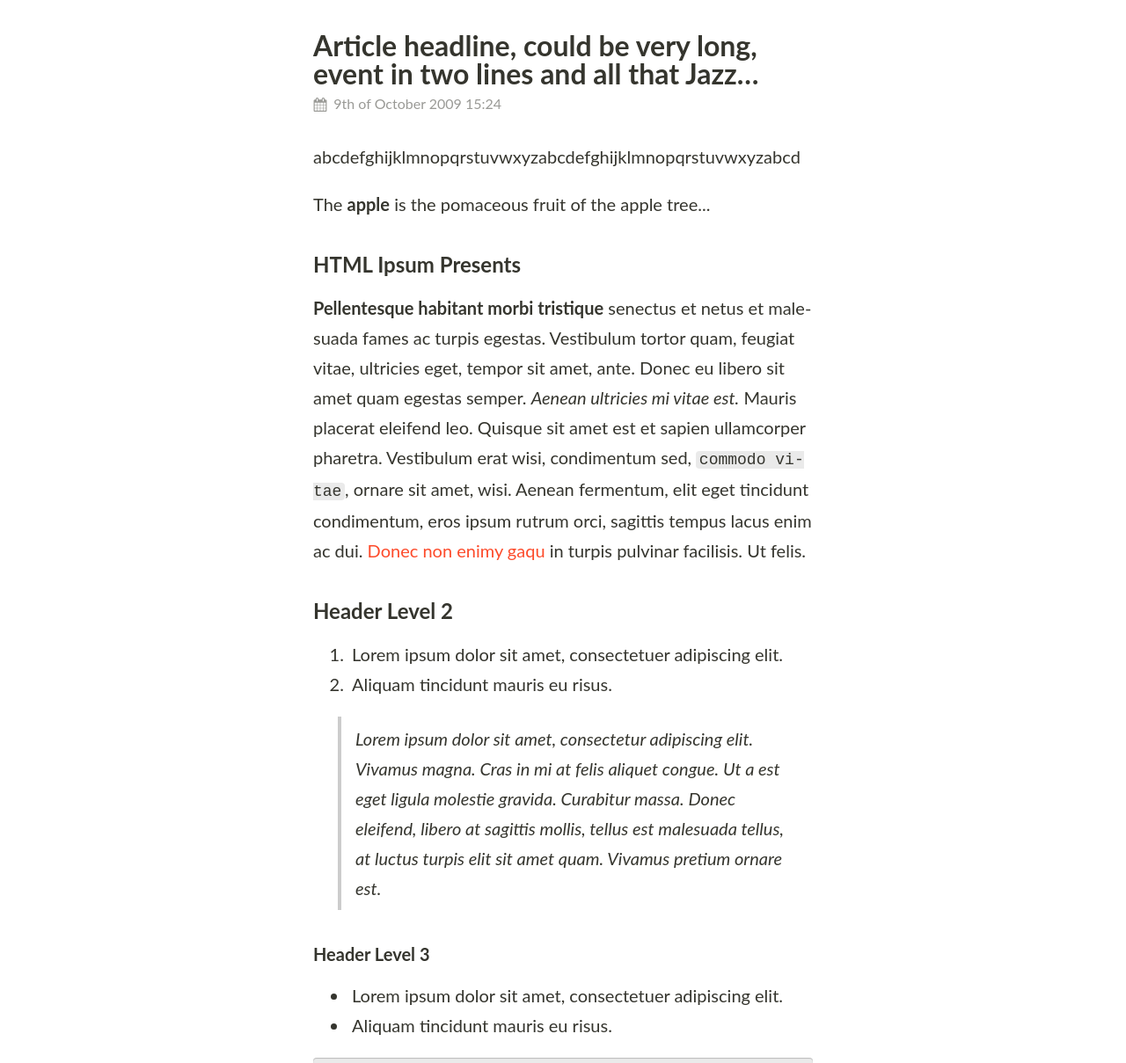
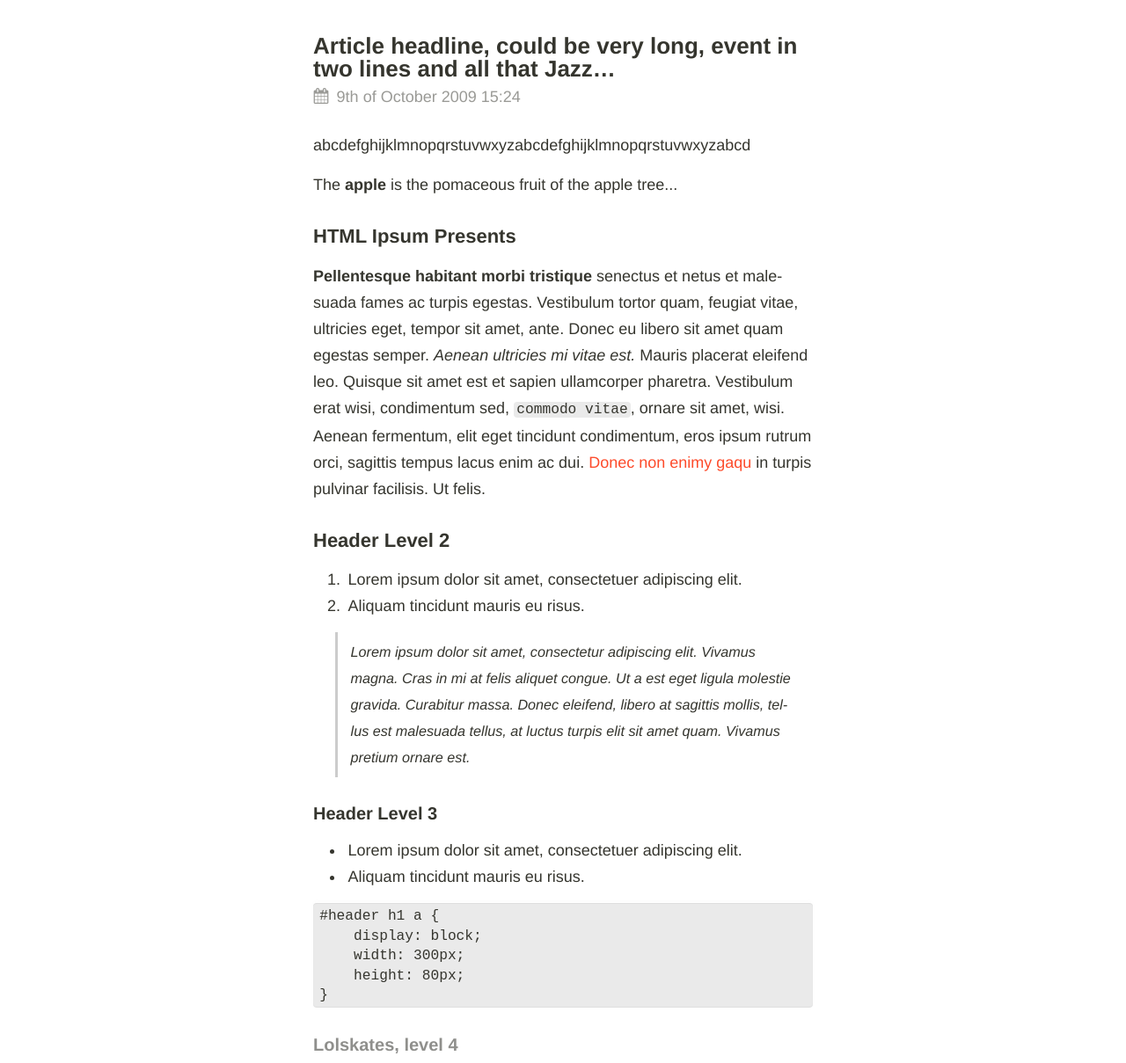
Before and after one commit to brego/ardent.link-design, a plain HTML site: page test.html in a window 1280 px wide. Shown: the part 127-1336 px from the top of the page at 88% size. Drawn offline with Linux system fonts and the light colour scheme.

Commit message:
Change font, optimise line-height

```diff
--- a/scripts/behavior.js
+++ b/scripts/behavior.js
@@ -17,7 +17,8 @@
 		scales           = [1, 1],
 		meta             = qsa in doc ? doc[qsa]('meta[name=viewport]') : [],
 		links            = doc[getByTag]('a'),
-	    font_families    = ['Lato:400,700,400italic:latin,latin-ext', 'Source+Code+Pro::latin'],
+		// font_families    = ['Lato:400,700,400italic:latin,latin-ext', 'Source+Code+Pro::latin'],
+		font_families    = ['Work+Sans:400,600:latin-ext', 'Source+Code+Pro::latin'],
 		// font_families    = ['Lato:400,700,400italic:latin,latin-ext'],
 		html             = doc[getByTag]('html')[0],
 		body             = doc[getByTag]('body')[0];
--- a/stylesheets/_variables.scss
+++ b/stylesheets/_variables.scss
@@ -29,9 +29,10 @@ $font-header: $font-body;
 $font-body:   "Lucida Grande", "Lucida Sans Unicode", "Lucida Sans", Geneva, Verdana, sans-serif;
 $font-header: $font-body;
 
-
 @if $load-fonts == true {
   $font-body:   "Lato", "Helvetica Neue", Helvetica, Arial, sans-serif;
+  $font-header: $font-body;
+  $font-body:   "Work Sans", "Helvetica Neue", Helvetica, Arial, sans-serif;
   $font-header: $font-body;
 }
 
--- a/stylesheets/style.scss
+++ b/stylesheets/style.scss
@@ -91,7 +91,7 @@ p {
 }
 
 strong, b {
-	font-weight: 700;
+	font-weight: 600;
 }
 em, i {
 	font-style: italic;
@@ -143,7 +143,7 @@ em, i {
 		.site-author {
 			font-size: .8em;
 			color: rgba(black,.4);
-			font-weight: 700;
+			font-weight: 600;
 			text-align: right;
 			display: block;
 			padding-top: .2em;
@@ -154,7 +154,20 @@ em, i {
 
 .site-main {
 	font-size: 1em;
-	line-height: 1.7;
+	line-height: 1.5em;
+
+	@media all and (max-width: 1200px) {
+		line-height: 1.5em;
+	}
+	@media all and (max-width: 973px) {
+		line-height: 1.465em;
+	}
+	@media all and (max-width: 747px) {
+		line-height: 1.435em;
+	}
+	@media all and (max-width: 520px) {
+		line-height: 1.4em;
+	}
 
 	padding: 20px 20px 40px 20px;
 	width: 100%;
@@ -166,22 +179,30 @@ em, i {
 	-webkit-flex: 1 0 auto;
 
 	p, ol, ul, h1, h2, h3, h4 {
-		padding-bottom: 1rem;
+		// padding-bottom: .5rem;
+		padding-bottom: .8334em;
+
+		font-size: .9em;
+		hyphens: auto;
 	}
 	pre, blockquote {
-		margin-bottom: 1rem;
+		// margin-bottom: .5rem;
+		margin-bottom: .8334em;
+
+		font-size: .9em;
 	}
 	h1, h2, h3, h4 {
 		font-family: $font-header;
-		font-weight: 700;
+		font-weight: 600;
 		line-height: 1;
-		padding-top: 1rem;
+		// padding-top: 1rem;
+		padding-top: .8334em;
 	}
 	h1 {
-		font-size: 1.6em;
+		font-size: 1.3em;
 	}
 	h2 {
-		font-size: 1.2em;
+		font-size: 1.1em;
 	}
 	h3 {
 		font-size: 1em;
@@ -226,7 +247,11 @@ em, i {
 	pre {
 		padding: .2em .4em .2em .4em;
 		line-height: 1.2;
-		box-shadow: inset 0 1px 1px rgba(black,.2), inset 0 -1px 1px rgba(black,.1), 0 -1px 1px #fff;
+		box-shadow:
+		    inset 0 1px 1px rgba(0, 0, 0, 0.05),
+		    inset 0 -1px 1px rgba(0, 0, 0, 0.05),
+		    0 -1px 0 #fff,
+		    0 -2px 5px rgba(0,0,0,.02);
 	}
 	pre code {
 		background-color: none;
```
Also changed, not shown: scripts/behavior.min.js, stylesheets/style.css, 2 other files. Lines whose indentation alone changed are shown as unchanged.
